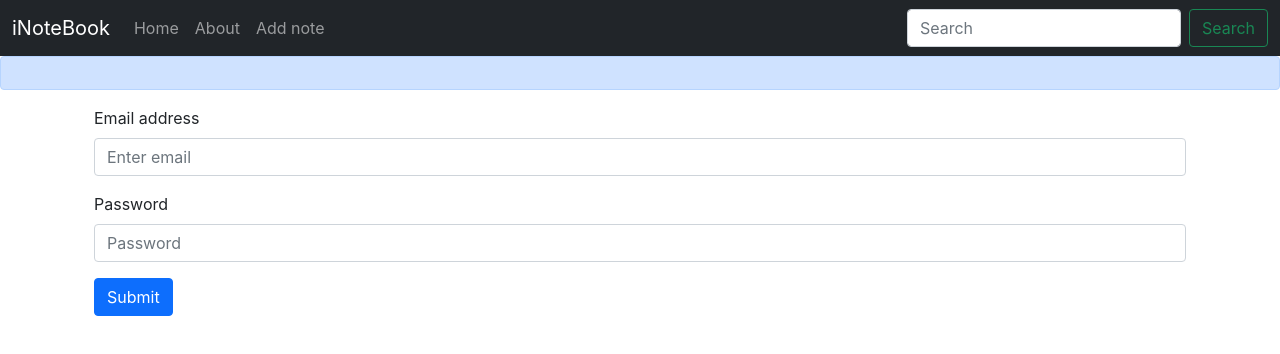
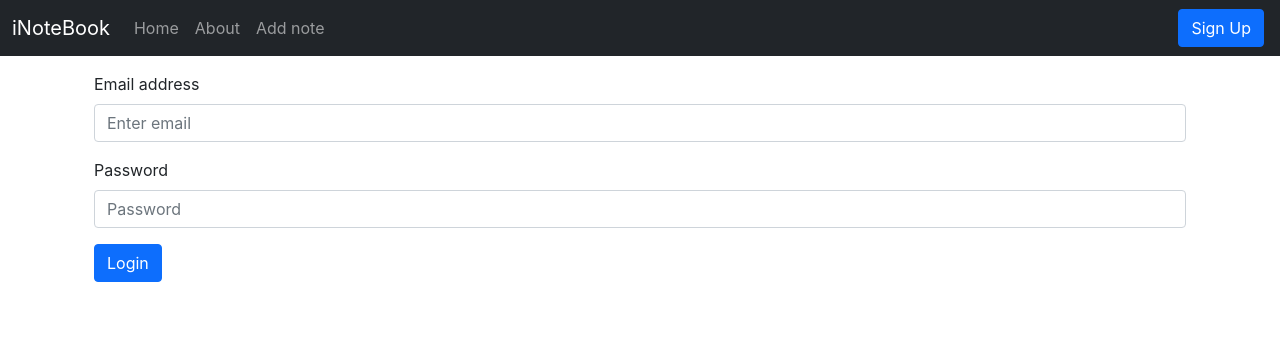
Before and after one commit to samantaavijit/i-note-book, a React (Create React App) app: page /login in a window 1280 px wide. Shown: the top 354 px of the page. Built offline with nearby package versions, Linux system fonts and the light colour scheme.

Commit message:
show alert

```diff
--- a/src/App.js
+++ b/src/App.js
@@ -9,29 +9,46 @@ import MyAlert from "./components/MyAlert";
 import Login from "./components/Login";
 import Signup from "./components/Signup";
 
-function App() {
+import React, { Component } from "react";
+
+export default class App extends Component {
+  state = {
+    alert: null,
+  };
+  showAlert = (msg, type, interval = 4500) => {
+    this.setState({
+      alert: {
+        msg: msg,
+        type: type,
+      },
+    });
+    setTimeout(() => {
+      this.setState({ alert: null });
+    }, interval);
+  };
+  render() {
     return (
       <>
         <NoteState>
           <Router>
             <NavBar />
-          <MyAlert />
+            <MyAlert alert={this.state.alert} />
             <div className="container">
               <Switch>
                 <Route exact path="/">
-                <Home />
+                  <Home showAlert={this.showAlert.bind()} />
                 </Route>
                 <Route exact path="/about">
                   <About />
                 </Route>
                 <Route exact path="/createnote">
-                <AddNote />
+                  <AddNote showAlert={this.showAlert.bind()} />
                 </Route>
                 <Route exact path="/login">
-                <Login />
+                  <Login showAlert={this.showAlert.bind()} />
                 </Route>
                 <Route exact path="/signup">
-                <Signup />
+                  <Signup showAlert={this.showAlert.bind()} />
                 </Route>
               </Switch>
             </div>
@@ -40,5 +57,4 @@ function App() {
       </>
     );
   }
-
-export default App;
+}
--- a/src/components/AddNote.jsx
+++ b/src/components/AddNote.jsx
@@ -1,5 +1,6 @@
 import React, { Component } from "react";
 import { Form, Button, Container } from "react-bootstrap";
+import { Redirect } from "react-router";
 import NoteContext from "../context/notes/NoteContext";
 
 export default class AddNote extends Component {
@@ -42,6 +43,9 @@ export default class AddNote extends Component {
     }
   };
   render() {
+    if (!localStorage.getItem("token")) {
+      return <Redirect to="/login" />;
+    }
     return (
       <>
         <Container className="my-3 mx-5">
--- a/src/components/Home.jsx
+++ b/src/components/Home.jsx
@@ -1,17 +1,21 @@
 import React, { Component } from "react";
 import { Container } from "react-bootstrap";
+import { Redirect } from "react-router";
 import NoteContext from "../context/notes/NoteContext";
 import Notes from "./Notes";
 
 export default class Home extends Component {
+  static contextType=NoteContext
   render() {
+    if (!localStorage.getItem("token")) {
+      return <Redirect to="/login" />;
+    }
     return (
       <>
         <Container className="my-3">
-          <Notes />
+          <Notes showAlert={this.props.showAlert}/>
         </Container>
       </>
     );
   }
 }
-Home.contextType = NoteContext;
--- a/src/components/Login.jsx
+++ b/src/components/Login.jsx
@@ -84,7 +84,7 @@ export default class Login extends Component {
               </Form.Text>
             </Form.Group>
             <Button variant="primary" type="submit">
-              Submit
+              Login
             </Button>
           </Form>
         </Container>
--- a/src/components/MyAlert.jsx
+++ b/src/components/MyAlert.jsx
@@ -1,12 +1,14 @@
-import React, { Component } from 'react'
+import React, { Component } from "react";
 import { Alert } from "react-bootstrap";
 
 export default class MyAlert extends Component {
-    render() {
-        return (
-            <Alert variant="primary">
-                {this.props.message}
-            </Alert>
-        )
-    }
+  render() {
+    return (
+      this.props.alert && (
+        <Alert variant={`${this.props.alert.type}`}>
+          <strong>{this.props.alert.msg}</strong>
+        </Alert>
+      )
+    );
+  }
 }
--- a/src/components/NavBar.jsx
+++ b/src/components/NavBar.jsx
@@ -1,7 +1,12 @@
 import React, { Component } from "react";
-import { NavLink } from "react-router-dom";
+import { NavLink, Link } from "react-router-dom";
+import { Redirect } from "react-router";
 
 export default class NavBar extends Component {
+  logout = () => {
+    localStorage.removeItem("token");
+
+  };
   render() {
     return (
       <nav className="navbar navbar-expand-lg navbar-dark bg-dark">
@@ -23,7 +28,7 @@ export default class NavBar extends Component {
           <div className="collapse navbar-collapse" id="navbarSupportedContent">
             <ul className="navbar-nav me-auto mb-2 mb-lg-0">
               <li className="nav-item">
-                <NavLink  className="nav-link" exact to="/">
+                <NavLink className="nav-link" exact to="/">
                   Home
                 </NavLink>
               </li>
@@ -39,7 +44,7 @@ export default class NavBar extends Component {
               </li>
             </ul>
             <form className="d-flex">
-              <input
+              {/* <input
                 className="form-control me-2"
                 type="search"
                 placeholder="Search"
@@ -47,7 +52,24 @@ export default class NavBar extends Component {
               />
               <button className="btn btn-outline-success" type="submit">
                 Search
-              </button>
+              </button> */}
+              {!localStorage.getItem("token") ? (
+                <Link
+                  className="btn btn-primary mx-1"
+                  type="button"
+                  to="/signup"
+                >
+                  Sign Up
+                </Link>
+              ) : (
+                <button
+                  className="btn btn-success mx-1"
+                  type="button"
+                  onClick={this.logout}
+                >
+                  Logout
+                </button>
+              )}
             </form>
           </div>
         </div>
--- a/src/components/Notes.jsx
+++ b/src/components/Notes.jsx
@@ -51,6 +51,7 @@ export default class Notes extends Component {
     return isValid;
   };
   handleUpdateButton = () => {
+    // this.props.showAlert("result.error", "danger");
     if (this.checkValidation()) {
       const id = this.state.id;
       this.context.editNote(id, this.state);
--- a/src/context/notes/NoteState.jsx
+++ b/src/context/notes/NoteState.jsx
@@ -14,8 +14,7 @@ export default class NoteState extends Component {
       method: "GET",
       headers: {
         "Content-Type": "application/json",
-        "auth-token":
-          "eyJhbGciOiJIUzI1NiIsInR5cCI6IkpXVCJ9.eyJ1c2VyIjp7ImlkIjoiNjE1YzMwNDZmNTQ0NGZjY2I4MGE3YWE5In0sImlhdCI6MTYzMzQzOTk2MX0.hIFGPJ3G5DyBawsY6v-ba_gejS2Sg1y30d-ri8Jeffw",
+        "auth-token": localStorage.getItem("token"),
       },
     });
     const notes = await response.json();
@@ -28,8 +27,7 @@ export default class NoteState extends Component {
       method: "POST",
       headers: {
         "Content-Type": "application/json",
-        "auth-token":
-          "eyJhbGciOiJIUzI1NiIsInR5cCI6IkpXVCJ9.eyJ1c2VyIjp7ImlkIjoiNjE1YzMwNDZmNTQ0NGZjY2I4MGE3YWE5In0sImlhdCI6MTYzMzQzOTk2MX0.hIFGPJ3G5DyBawsY6v-ba_gejS2Sg1y30d-ri8Jeffw",
+        "auth-token": localStorage.getItem("token"),
       },
       body: JSON.stringify(data),
     });
@@ -40,8 +38,7 @@ export default class NoteState extends Component {
       method: "DELETE",
       headers: {
         "Content-Type": "application/json",
-        "auth-token":
-          "eyJhbGciOiJIUzI1NiIsInR5cCI6IkpXVCJ9.eyJ1c2VyIjp7ImlkIjoiNjE1YzMwNDZmNTQ0NGZjY2I4MGE3YWE5In0sImlhdCI6MTYzMzQzOTk2MX0.hIFGPJ3G5DyBawsY6v-ba_gejS2Sg1y30d-ri8Jeffw",
+        "auth-token": localStorage.getItem("token"),
       },
     });
     const notes = this.state.notes.filter((note) => {
@@ -56,12 +53,11 @@ export default class NoteState extends Component {
       method: "PUT",
       headers: {
         "Content-Type": "application/json",
-        "auth-token":
-          "eyJhbGciOiJIUzI1NiIsInR5cCI6IkpXVCJ9.eyJ1c2VyIjp7ImlkIjoiNjE1YzMwNDZmNTQ0NGZjY2I4MGE3YWE5In0sImlhdCI6MTYzMzQzOTk2MX0.hIFGPJ3G5DyBawsY6v-ba_gejS2Sg1y30d-ri8Jeffw",
+        "auth-token": localStorage.getItem("token"),
       },
       body: JSON.stringify(data),
     });
-
+    const result = await response.json();
     if (response.ok) {
       data = JSON.parse(JSON.stringify(data));
       let newNotes = JSON.parse(JSON.stringify(this.state.notes));
@@ -76,9 +72,9 @@ export default class NoteState extends Component {
         }
       }
       this.setState({ notes: newNotes });
-      return await response.json();
+      return result;
     } else {
-      console.log(response.statusText);
+      console.log(result);
       return response.statusText;
     }
   };
```
Lines whose indentation alone changed are shown as unchanged.
